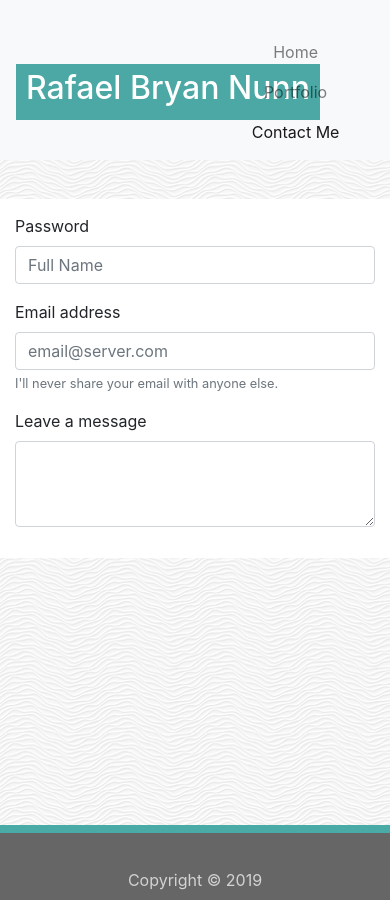
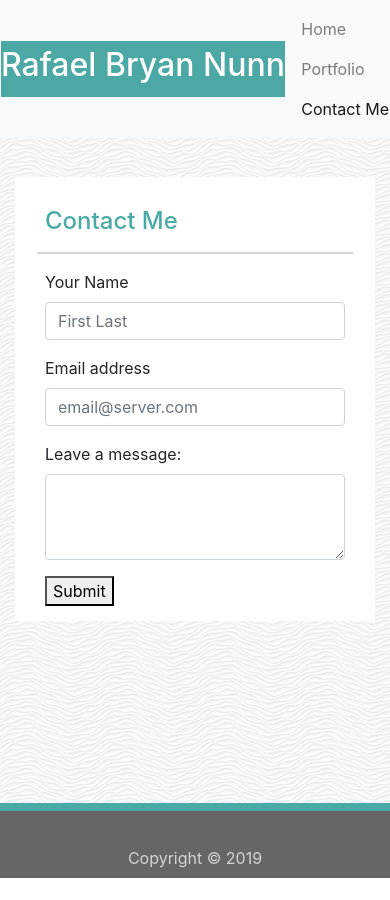
Before and after one commit to brnunn00/bootstrap-portfolio, a plain HTML site: page contact.html in a window 390 px wide. After the commit the page ends 878 px from the top, so only its background shows below. Drawn offline with nearby package versions, Linux system fonts and the light colour scheme.

Commit message:
Final Version

```diff
--- a/contact.html
+++ b/contact.html
@@ -4,7 +4,7 @@
 <head>
     <meta charset="utf-8">
     <meta http-equiv="X-UA-Compatible" content="IE=edge">
-    <title>Page Title</title>
+    <title>Bryans Portfolio</title>
     <meta name="viewport" content="width=device-width, initial-scale=1">
     <link rel="stylesheet" type="text/css" media="screen" href="main.css">
     <link rel="stylesheet" href="https://maxcdn.bootstrapcdn.com/bootstrap/4.0.0/css/bootstrap.min.css"
@@ -16,48 +16,58 @@
 <body>
 
     <div class="row primary">
-        <nav class="navbar  col-12 navbar-light navbar-expand-lg bg-light navbar-toggleable-xl">
-            <div class="col-sm-2">&nbsp;</div>
-            <div class="col-4">
-                <div class="navbar-brand nameBrand float-left">
+        <nav class="navbar col-lg-12 navbar-light navbar-expand-lg bg-light navbar-toggleable-xl">
+            <!-- <div class="col-sm-2">&nbsp;</div> -->
+            <!-- <div class="row"> -->
+            <!-- COULD NOT GET THE NAVABAR TO KEEP SOME SPACING WITHOUT USING THESE EMPTY COLUMNS -->
+            <div class="col-0 col-sm-2"></div>
+            <div class="navbar-brand nameBrand  mr-auto">
                 <h2 id="nameText">Rafael Bryan Nunn</h2>
             </div>
-            </div>
-            <div class="col-6 col-sm-4">
-                <ul class="nav navbar-collapse navbar-nav navbar-right float-right nowrap">
+
+
+            <ul class="nav navbar-nav navWrap ">
                 <li class="nav-item"><a class="nav-link" href="index.html">Home</a> </li>
                 <!-- <li class="nav-item"><a class="nav-link" href="#">Home</a></li> -->
                 <li class="nav-item "><a class="nav-link" href="portfolio-working.html">Portfolio</a> </li>
-                    <li class="nav-item active"><a class="nav-link" href="#">Contact Me</a></li>
+                <li class="nav-item active"><a class="nav-link" href="contact.html">Contact Me</a></li>
             </ul>
-            </div>
-            <div class="col-xs">&nbsp;</div>
+
+            <div class="col-0 col-sm-2"></div>
         </nav>
     </div>
     <div class="pageCont">
-        <div class="container">
-            <div class="row justify-content-center">
+        <div class="container ">
+            <div class="row justify-content-center mainPan">
                 <div class="col-sm-1">&nbsp;</div>
 
-                <div class="panel-main col-sm-10 panel-content">
+                <div class="panel-main col-md-10 panel-content">
 
-<form>
+                    <h4 id="mainHeader"> Contact Me </h4>
+                    <hr id="headerSep">
+                    <!-- bootstrap style form -->
+                    <form id="contactForm">
                         <div class="form-group">
-        <label for="name">Password</label>
-        <input class="form-control" id="name" placeholder="Full Name">
+                            <label for="name">Your Name</label>
+                            <input class="form-control" id="name" placeholder="First Last">
                         </div>
 
                         <div class="form-group">
                             <label for="email">Email address</label>
-    <input type="email" class="form-control" id="email" aria-describedby="emailHelp" placeholder="email@server.com">
-    <small id="emailHelp" class="form-text text-muted">I'll never share your email with anyone else.</small>
+                            <input type="email" class="form-control" id="email" placeholder="email@server.com">
+
                         </div>
 
                         <div class="form-group">
-        <label for="mrtext">Leave a message</label>
+                            <label for="mrtext">Leave a message:</label>
                             <textarea class="form-control" id="mrtext" rows="3"></textarea>
                         </div>
 
+
+                        <button>Submit</button>
+
+
+                    </form>
 
                 </div>
 
--- a/main.css
+++ b/main.css
@@ -13,20 +13,25 @@ body, html
  .pageCont{
    min-height: 77vh;
  }
-
+ #contactForm{
+     padding: 0 15px 0 15px;
+ }
 
 
 .panel-main{
 background-color:white;
 
 }
+
+
 .panel-content{
     padding: 15px;
     margin-bottom: 15px;
 
 }
 .mainPan{
-min-height: 360px;}
+min-height: 360px;
+padding: 0 15px 0 15px;  }
 
 .myPic{
     /* height: auto;
@@ -50,7 +55,7 @@ min-height: 360px;}
         bottom: 15%;
 
         background-color: #4BA8A4;
-        height: 20%;
+        height: 30%;
         width: inherit;
         /* margin-right: 25px; */
 
@@ -96,6 +101,7 @@ min-height: 360px;}
   }
   .port-image{
       margin: 20px auto;
+
   }
   img {
     border: none;
@@ -105,15 +111,20 @@ min-height: 360px;}
     max-width: 100%;
     vertical-align: middle;
   }
+  .navWrap{
+      /* margin-right: 13%;
+      padding: 0 20px 0 20px; */
+  }
 
   .nameBrand{
-    padding: 0 10px 0 10px;
+    /* margin-left: 13%; */
     /* float: left; */
     background-color: #4BA8A4;
     color: white;
+
     /* display: block; */
     /* height: 75px; */
-    margin:0 !important;
+    /* margin-left: 0px !important; */
     text-align: center;
 
 }
```
Also changed, not shown: index.html (+22 -12 lines), portfolio-working.html (+30 -26 lines). Lines whose indentation alone changed are shown as unchanged.
